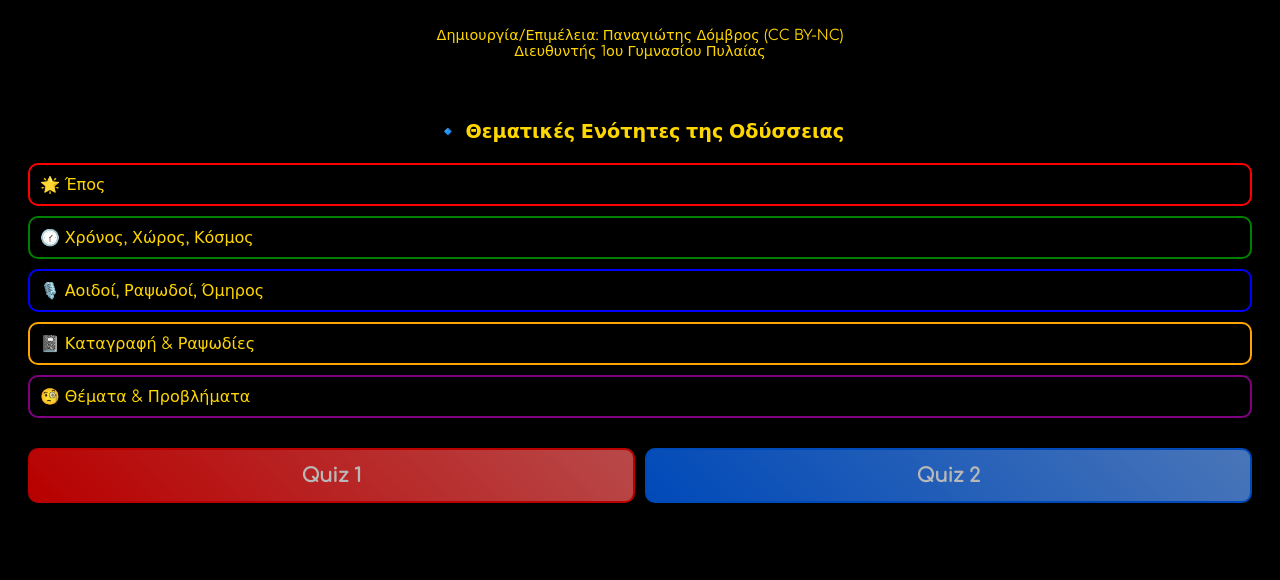
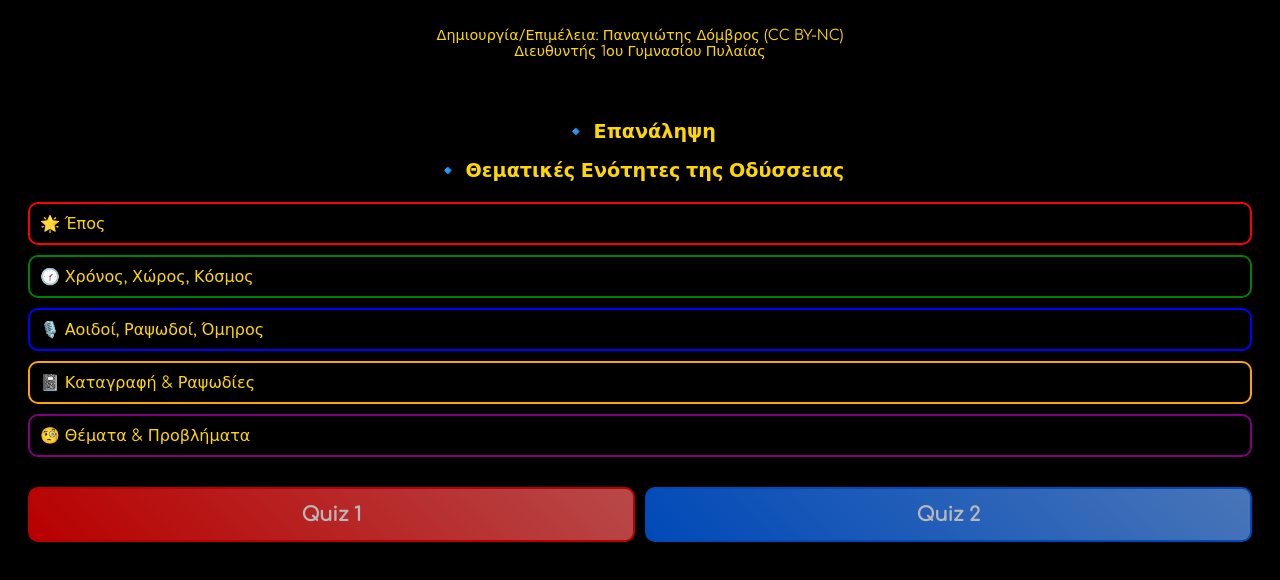
Before and after one commit to pdomvros/odyssey, a plain HTML site: page index.html in a window 1280 px wide. Drawn offline with Linux system fonts and the light colour scheme.

Commit message:
Update index.html

```diff
--- a/index.html
+++ b/index.html
@@ -121,6 +121,7 @@
     <div>Διευθυντής 1ου Γυμνασίου Πυλαίας</div>
   </div>
 
+  <h2 class="emoji">🔹 Επανάληψη</h2>
   <h2 class="emoji">🔹 Θεματικές Ενότητες της Οδύσσειας</h2>
 
   <div class="button-container">
```
